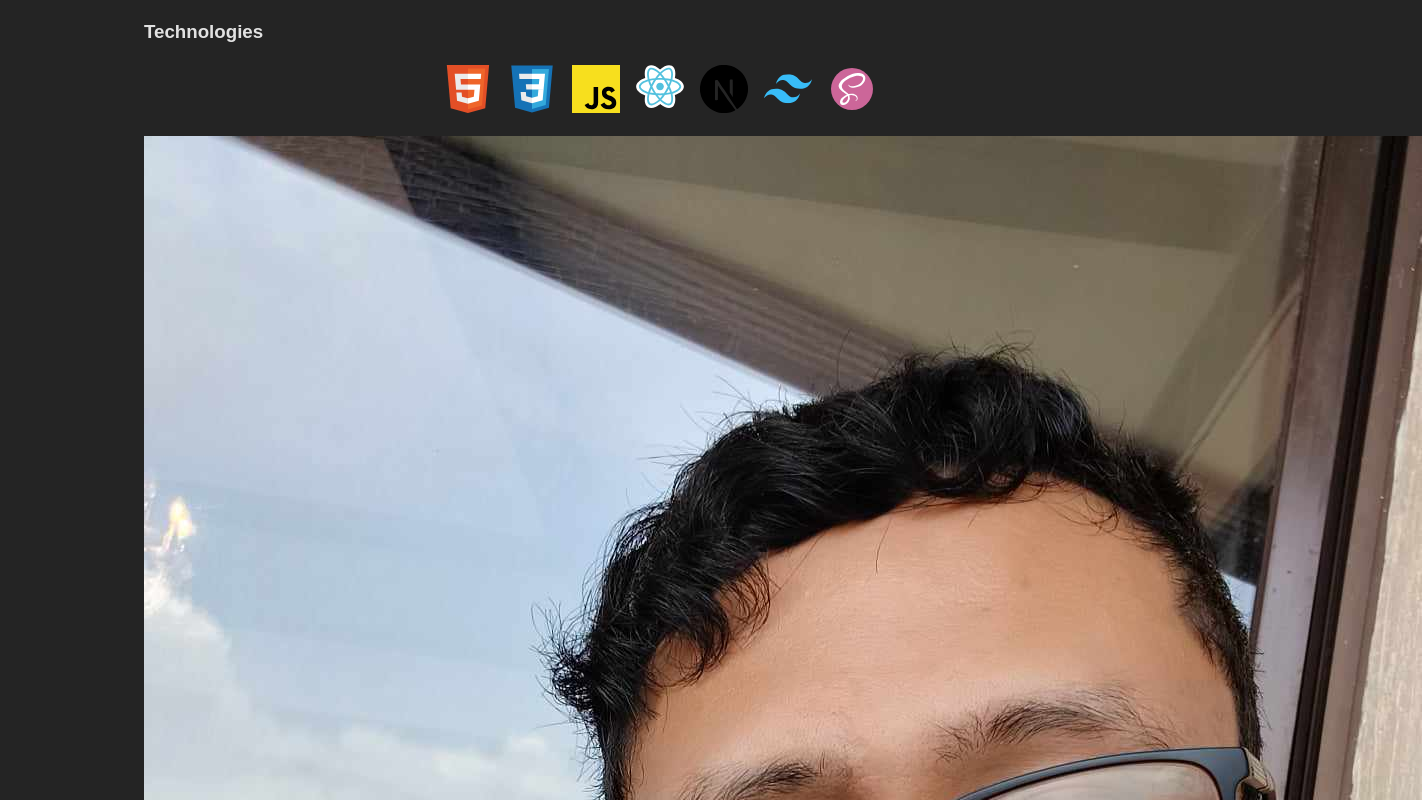
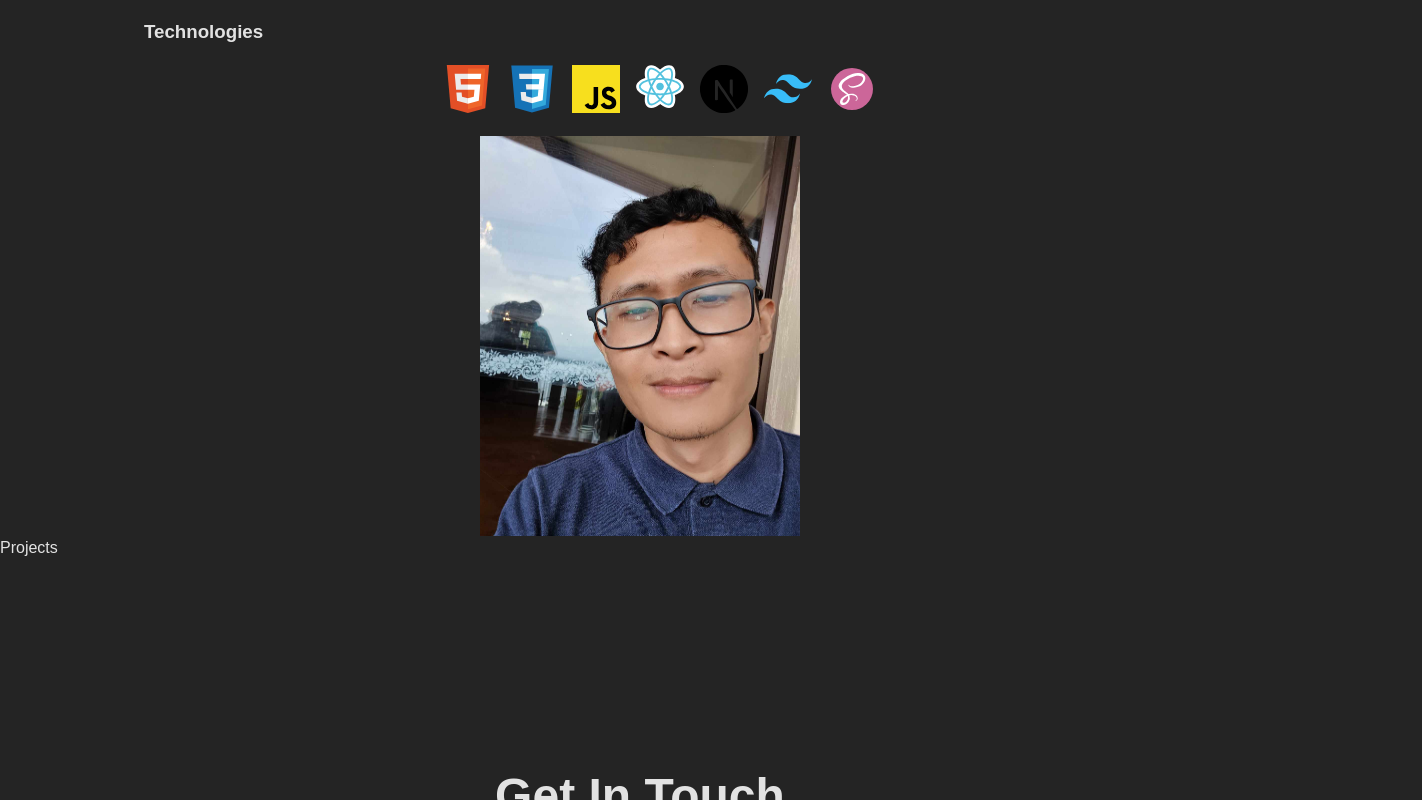
Before and after one commit to J0hnux/react-portfolio, a React (Vite) app: page / in a window 1280 px wide. Shown: the part 1420-2220 px from the top of the page, 1422 px wide, since content can reach past the window. Built offline with nearby package versions, Linux system fonts and the light colour scheme.

Commit message:
added classname for the pic to select it specifically for css styling

```diff
--- a/src/components/About.jsx
+++ b/src/components/About.jsx
@@ -51,7 +51,7 @@
           </ul>
         </div>
       </div>
-      <img src="/my-pic2.jpeg" alt="" />
+      <img className="mypic" src="/my-pic2.jpeg" alt="" />
     </section>
   );
 };
```
